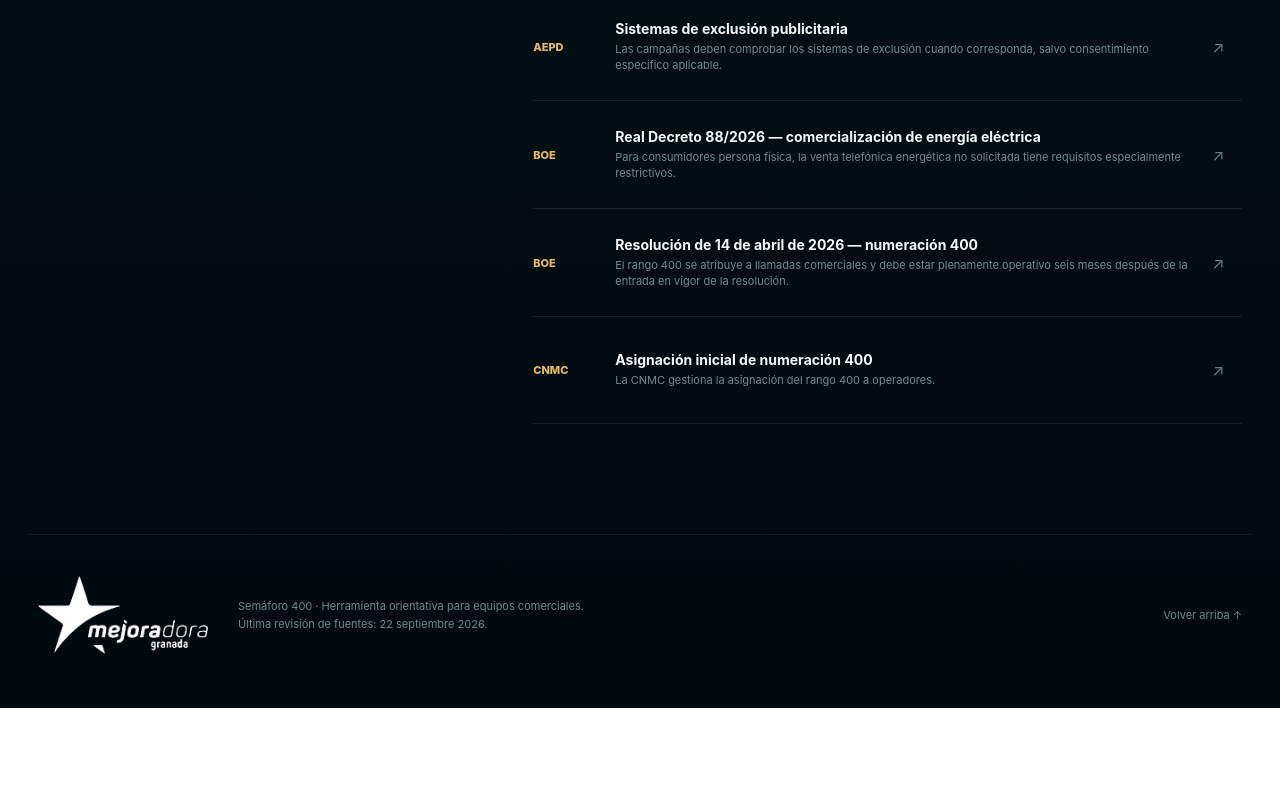
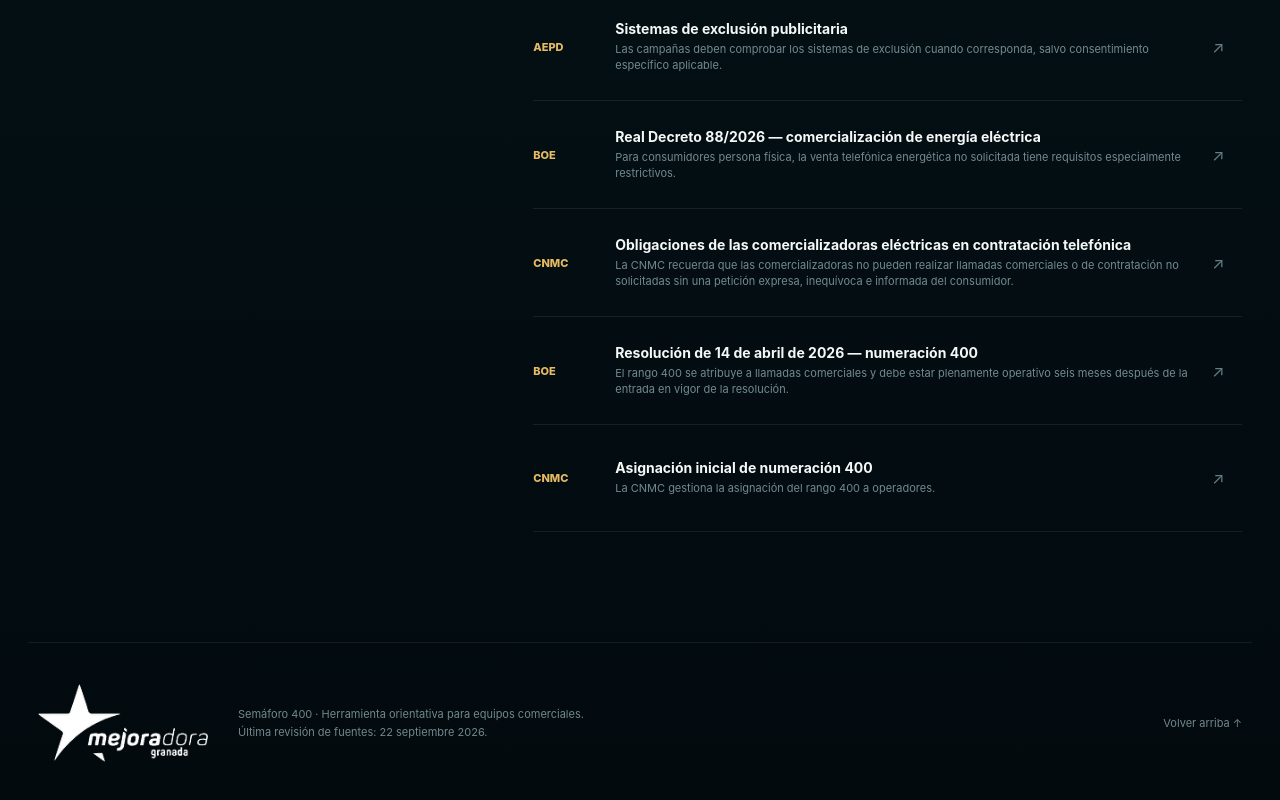
Before and after one commit to dvdbrao-dev/semaforo400, a Next.js app: page / in a window 1280 px wide. Shown: the part 3142-3942 px from the top of the page. Before the commit the page ends 3850 px from the top, so only its background shows below. Built offline with nearby package versions, Linux system fonts and the light colour scheme; no server answers.

Commit message:
fix: cite CNMC guidance for energy calls

```diff
--- a/src/data/sources.ts
+++ b/src/data/sources.ts
@@ -44,6 +44,13 @@ export const LEGAL_SOURCES: Record<LegalSourceId, LegalSource> = {
     url: "https://www.boe.es/buscar/act.php?id=BOE-A-2026-3212",
     note: "Para consumidores persona física, la venta telefónica energética no solicitada tiene requisitos especialmente restrictivos.",
   },
+  CNMC_ENERGY_2026: {
+    id: "CNMC_ENERGY_2026",
+    authority: "CNMC",
+    title: "Obligaciones de las comercializadoras eléctricas en contratación telefónica",
+    url: "https://www.cnmc.es/prensa/consulta-obligaciones-electricidad-20260610",
+    note: "La CNMC recuerda que las comercializadoras no pueden realizar llamadas comerciales o de contratación no solicitadas sin una petición expresa, inequívoca e informada del consumidor.",
+  },
   BOE_400: {
     id: "BOE_400",
     authority: "BOE",
```
